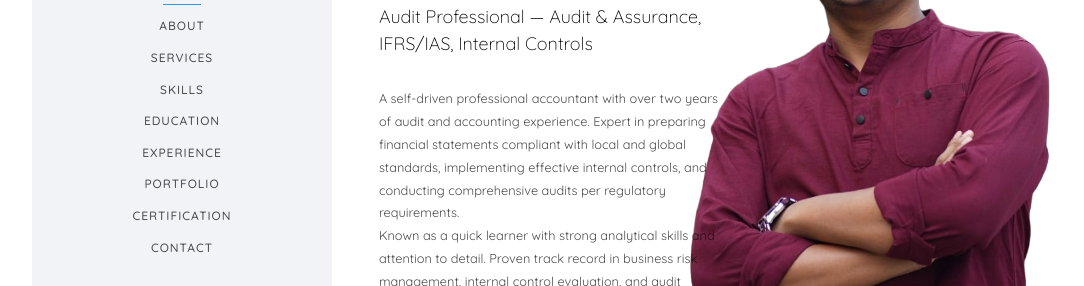
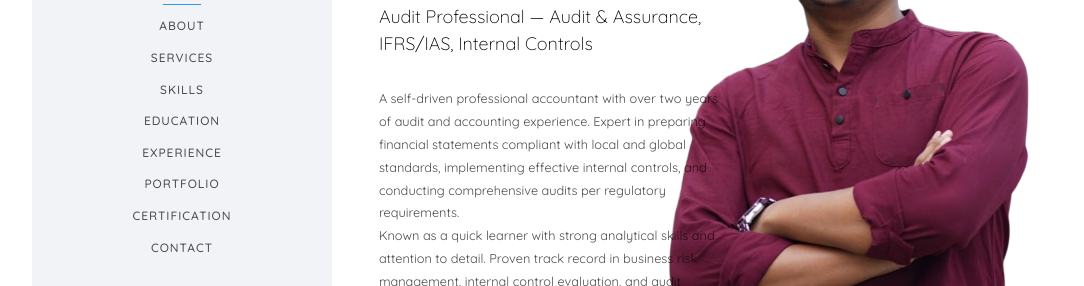
Before and after one commit to Azamisrafil/portfolio, a plain HTML site: page index.html in a window 1280 px wide. Shown: the part 323-609 px from the top of the page, without its empty margins (23-1107 px from the left). Drawn offline with nearby package versions, Linux system fonts and the light colour scheme; files whose address does not match are found by name; a web font is replaced by a local one.

Commit message:
Update index.html

```diff
--- a/index.html
+++ b/index.html
@@ -94,7 +94,7 @@ Copyright <script>document.write(new Date().getFullYear());</script> All rights
 	<div class="flexslider js-fullheight">
 		<ul class="slides">
 			<li style="background-image: url(images/img-bg.PNG);
-					   background-position: 150% 20%;
+					   background-position: 120% 20%;
 					   background-repeat: no-repeat;
 					   background-size: contain;">
 				<div class="overlay"></div>
```
